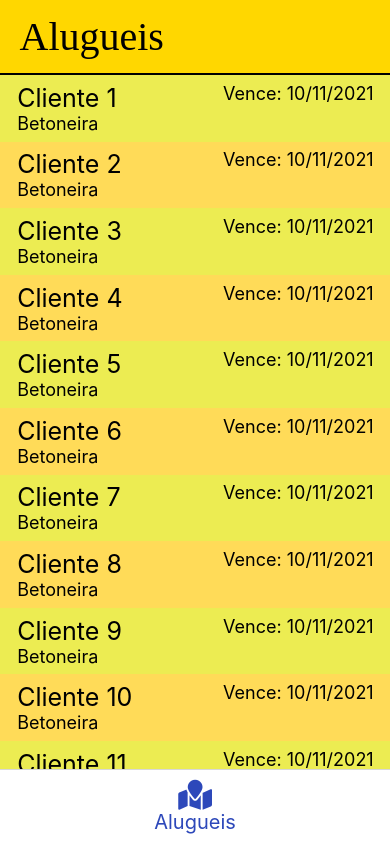
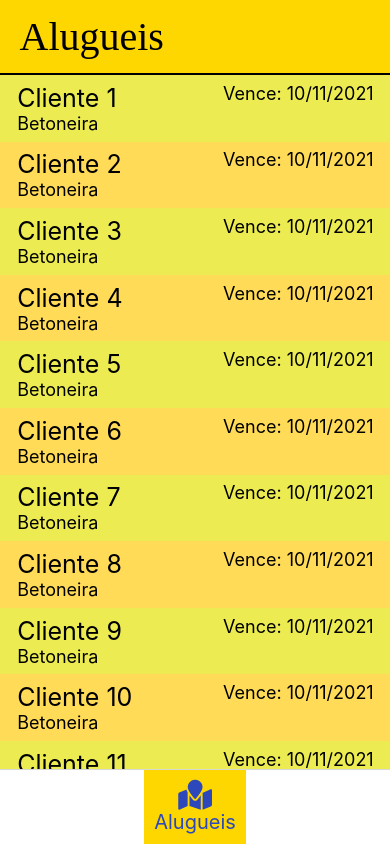
Before and after one commit to hericklima22/Agenda-e-Controle-APP, a React Native app: screen / in a window 390 px wide. Built offline with nearby package versions, Linux system fonts and the light colour scheme.

Commit message:
fix: bottom tab color

```diff
--- a/src/navigation/BottomNavigation.jsx
+++ b/src/navigation/BottomNavigation.jsx
@@ -16,6 +16,7 @@ export function BottomNavigation() {
         tabBarStyle: { height: BOTTOM_TAB_HEIGHT, alignItems: "center" },
         tabBarItemStyle: { padding: 10 },
         tabBarInactiveTintColor: "#383838",
+        tabBarActiveBackgroundColor: "#ffd700",
       }}
     >
       <Tab.Screen
```
